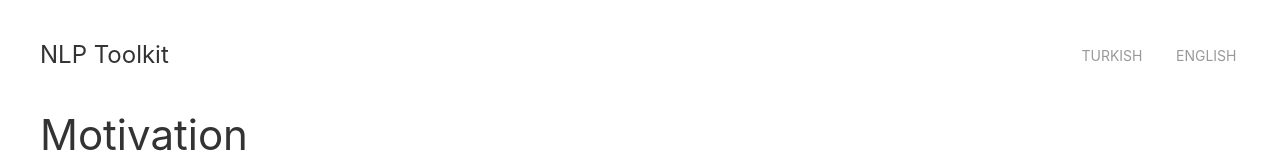
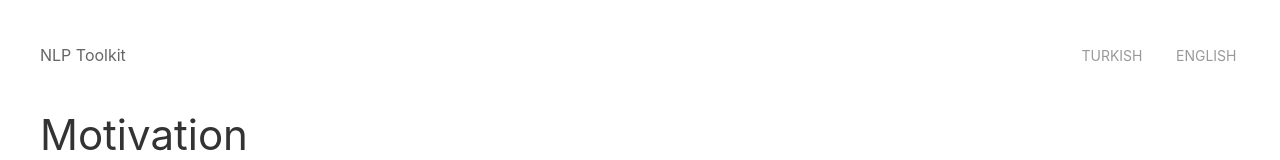
Before and after one commit to kubarium/nlptoolkit-web-simple, a Vue app: page / in a window 1280 px wide. Shown: the top 160 px of the page. Built offline with nearby package versions, Linux system fonts and the light colour scheme.

Commit message:
Fixes style for the logo text

```diff
--- a/src/components/NavBar.vue
+++ b/src/components/NavBar.vue
@@ -18,7 +18,7 @@ const menu = {
 </script>
 <template>
   <header class="uk-container uk-padding-small uk-flex uk-flex-between uk-flex-middle">
-    <router-link class="uk-logo" to="/">NLP Toolkit</router-link>
+    <router-link class="uk-text-emphasi uk-link-reset " to="/">NLP Toolkit</router-link>
     <ul class="uk-breadcrumb uk-margin-remove" aria-label="Breadcrumb" v-if="route.meta.language">
       <li><span id="language">{{ route.meta.language }}</span></li>
       <li><span id="toolkit">{{ route.meta.toolkit }}</span></li>
```
